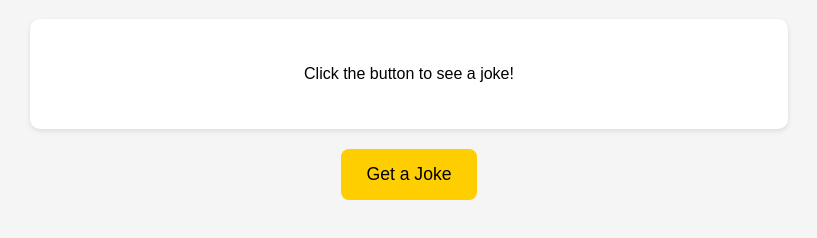
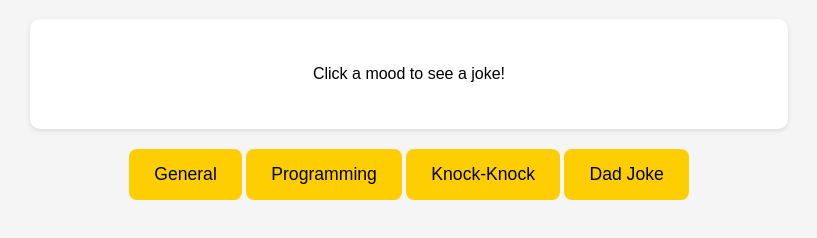
Before and after one commit to rayofudd-star/random-joke-app, a plain HTML site: page index.html in a window 1280 px wide. Shown: the part 120-358 px from the top of the page, without its empty margins (231-1048 px from the left). Drawn offline with Linux system fonts and the light colour scheme.

Commit message:
index.html

```diff
--- a/index.html
+++ b/index.html
@@ -2,16 +2,20 @@
 <html lang="en">
 <head>
   <meta charset="UTF-8">
-  <title>Random Joke Generator</title>
+  <title>😂 Random Joke Generator</title>
   <link rel="stylesheet" href="style.css">
 </head>
 <body>
   <h1>😂 Random Joke Generator</h1>
   <div id="joke-box">
-    <p id="joke">Click the button to see a joke!</p>
+    <p id="joke">Click a mood to see a joke!</p>
   </div>
-  <button id="get-joke-btn">Get a Joke</button>
-
+  <div id="buttons">
+    <button class="mood-btn" data-mood="general">General</button>
+    <button class="mood-btn" data-mood="programming">Programming</button>
+    <button class="mood-btn" data-mood="knock-knock">Knock-Knock</button>
+    <button class="mood-btn" data-mood="dad">Dad Joke</button>
+  </div>
   <script src="script.js"></script>
 </body>
 </html>
```
